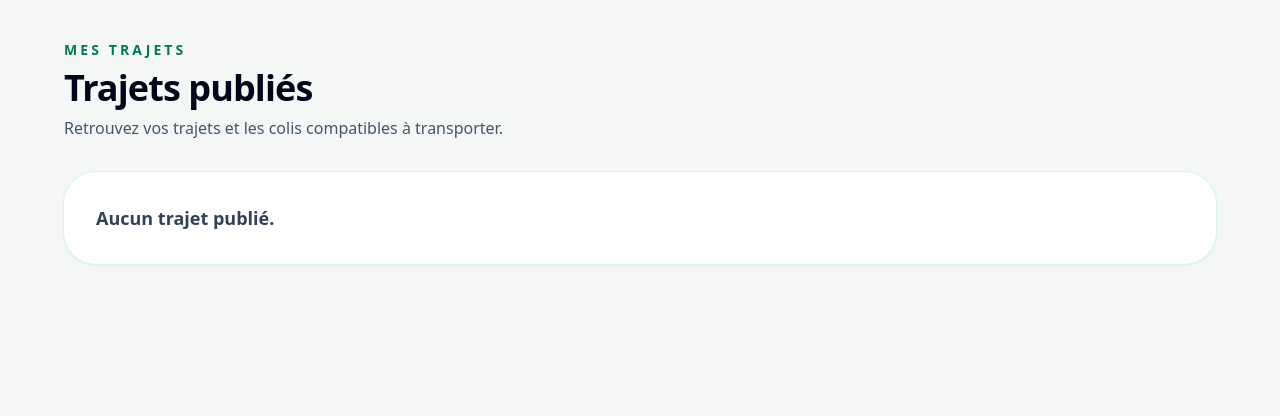
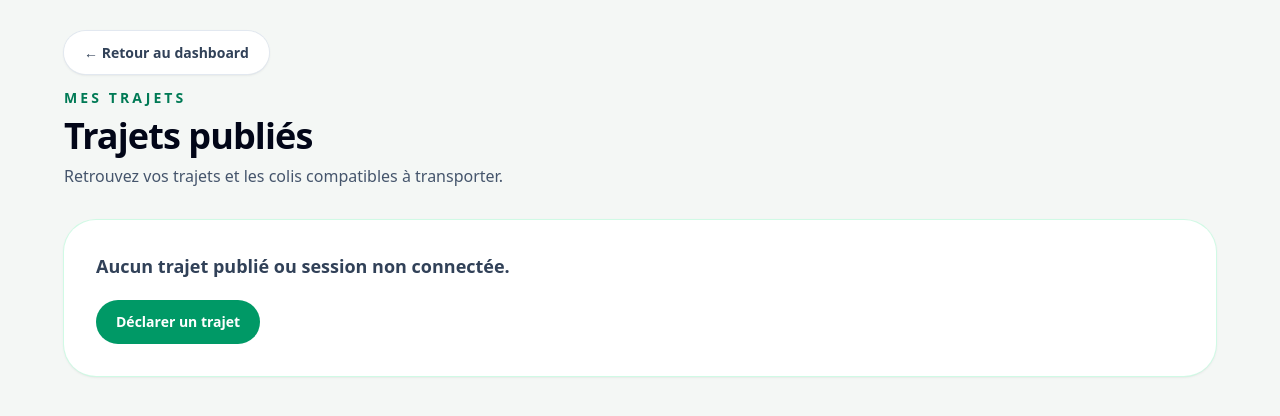
Before and after one commit to lafere75-del/Droovo, a Next.js app: page /dashboard/mes-trajets in a window 1280 px wide. Shown: the top 416 px of the page. Built offline with nearby package versions, Linux system fonts and the light colour scheme.

Commit message:
Update page.jsx

```diff
--- a/app/dashboard/mes-trajets/page.jsx
+++ b/app/dashboard/mes-trajets/page.jsx
@@ -1,5 +1,6 @@
 "use client";
 
+import Link from "next/link";
 import { useEffect, useState } from "react";
 import { supabase } from "../../../lib/supabaseClient";
 
@@ -21,6 +22,8 @@ export default function MesTrajetsPage() {
     } = await supabase.auth.getUser();
 
     if (!user) {
+      setTrips([]);
+      setPackages([]);
       setLoading(false);
       return;
     }
@@ -100,7 +103,6 @@ export default function MesTrajetsPage() {
       alert("Demande envoyée à l’expéditeur.");
 
       await loadData();
-
     } catch (error) {
       alert("Erreur : " + error.message);
     }
@@ -119,6 +121,14 @@ export default function MesTrajetsPage() {
   return (
     <main className="min-h-screen bg-[#F4F7F5] px-6 py-10">
       <div className="mx-auto max-w-6xl">
+        <div className="mb-6">
+          <Link
+            href="/dashboard"
+            className="rounded-full bg-white px-5 py-3 text-sm font-black text-slate-700 shadow-sm ring-1 ring-slate-200 hover:bg-slate-50"
+          >
+            ← Retour au dashboard
+          </Link>
+        </div>
 
         <div className="mb-8">
           <p className="text-sm font-black uppercase tracking-[0.22em] text-emerald-700">
@@ -135,12 +145,18 @@ export default function MesTrajetsPage() {
         </div>
 
         <div className="grid gap-6">
-
           {trips.length === 0 && (
             <div className="rounded-[2rem] bg-white p-8 shadow-sm ring-1 ring-emerald-100">
               <p className="text-lg font-bold text-slate-700">
-                Aucun trajet publié.
+                Aucun trajet publié ou session non connectée.
               </p>
+
+              <Link
+                href="/dashboard/declarer-trajet"
+                className="mt-5 inline-block rounded-full bg-emerald-600 px-5 py-3 text-sm font-black text-white hover:bg-emerald-700"
+              >
+                Déclarer un trajet
+              </Link>
             </div>
           )}
 
@@ -152,35 +168,50 @@ export default function MesTrajetsPage() {
                 key={trip.id}
                 className="rounded-[2rem] bg-white p-8 shadow-xl ring-1 ring-emerald-100"
               >
-
                 <div className="flex flex-wrap items-start justify-between gap-4">
-
                   <div>
                     <h2 className="text-2xl font-black text-slate-950">
-                      {trip.departure_city} → {trip.arrival_city}
+                      {trip.departure_city || "Départ non renseigné"} →{" "}
+                      {trip.arrival_city || "Arrivée non renseignée"}
                     </h2>
 
                     <p className="mt-2 text-slate-600">
-                      Date :
-                      {" "}
+                      Date :{" "}
                       {trip.trip_date
                         ? new Date(trip.trip_date).toLocaleDateString("fr-FR")
                         : "Date non renseignée"}
                     </p>
 
                     <p className="mt-2 text-slate-500">
-                      Capacité : {trip.available_weight} kg disponibles
+                      Capacité :{" "}
+                      {trip.available_weight
+                        ? `${trip.available_weight} kg disponibles`
+                        : "Non renseignée"}
                     </p>
+
+                    <div className="mt-5 flex flex-wrap gap-3">
+                      <Link
+                        href={`/dashboard/mes-trajets/${trip.id}`}
+                        className="rounded-full bg-slate-950 px-5 py-3 text-sm font-black text-white hover:bg-slate-800"
+                      >
+                        Voir le trajet
+                      </Link>
+
+                      <Link
+                        href="/dashboard/messages"
+                        className="rounded-full bg-white px-5 py-3 text-sm font-black text-slate-700 ring-1 ring-slate-200 hover:bg-slate-50"
+                      >
+                        Messages
+                      </Link>
+                    </div>
                   </div>
 
                   <div className="rounded-full bg-emerald-100 px-4 py-2 text-sm font-black text-emerald-700">
                     {compatiblePackages.length} colis compatible(s)
                   </div>
-
                 </div>
 
                 <div className="mt-6 grid gap-4">
-
                   {compatiblePackages.length === 0 && (
                     <div className="rounded-2xl bg-slate-100 p-5 text-slate-600">
                       Aucun colis compatible pour le moment.
@@ -192,7 +223,6 @@ export default function MesTrajetsPage() {
                       key={pkg.id}
                       className="flex flex-wrap items-center justify-between gap-4 rounded-2xl border border-emerald-100 p-5"
                     >
-
                       <div>
                         <p className="font-black text-slate-950">
                           {pkg.title || "Colis"}
@@ -207,13 +237,22 @@ export default function MesTrajetsPage() {
                         </p>
 
                         <p className="mt-1 text-sm text-slate-500">
-                          Date :
-                          {" "}
+                          Date :{" "}
                           {pkg.desired_date
-                            ? new Date(pkg.desired_date).toLocaleDateString("fr-FR")
+                            ? new Date(pkg.desired_date).toLocaleDateString(
+                                "fr-FR"
+                              )
                             : "Non renseignée"}
                         </p>
                       </div>
+
+                      <div className="flex flex-wrap gap-3">
+                        <Link
+                          href={`/dashboard/mes-colis/${pkg.id}`}
+                          className="rounded-full bg-white px-5 py-3 text-sm font-black text-slate-700 ring-1 ring-slate-200 hover:bg-slate-50"
+                        >
+                          Voir le colis
+                        </Link>
 
                         <button
                           disabled={actionLoading}
@@ -224,16 +263,13 @@ export default function MesTrajetsPage() {
                             ? "Envoi..."
                             : "Accepter le transport"}
                         </button>
-
+                      </div>
                     </div>
                   ))}
-
                 </div>
-
               </div>
             );
           })}
-
         </div>
       </div>
     </main>
```
Lines whose indentation alone changed are shown as unchanged.
